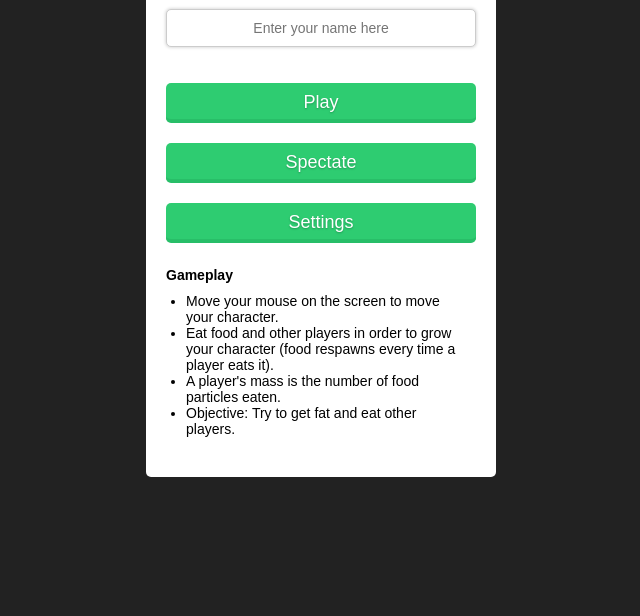
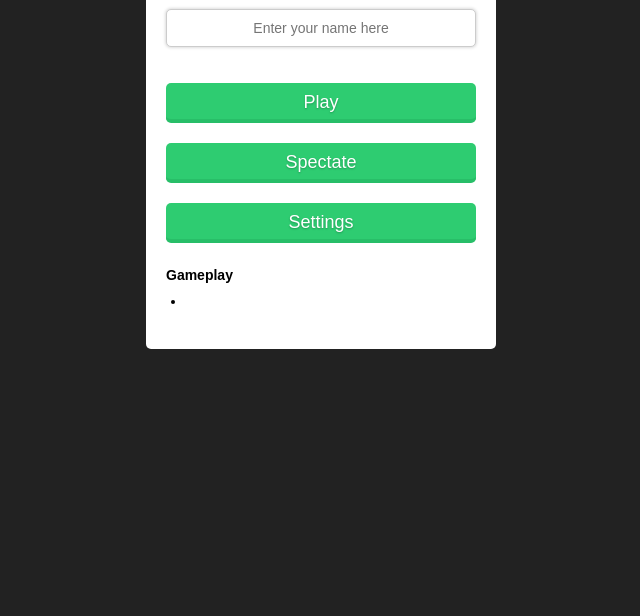
Before and after one commit to garbage-audit/agarIO, a website built with webpack: page src/client/index.html in a window 1280 px wide. Shown: the part 187-803 px from the top of the page, without its empty margins (319-959 px from the left). Built offline with nearby package versions, Linux system fonts and the light colour scheme.

Commit message:
Update index.html

```diff
--- a/src/client/index.html
+++ b/src/client/index.html
@@ -3,7 +3,7 @@
 <head>
     <!-- Meta Properties -->
     <meta charset="UTF-8">
-    <title>Open Agar</title>
+    <title>Clarence.io</title>
     <meta name="viewport" content="width=device-width, initial-scale=1.0, maximum-scale=1.0, minimum-scale=1.0, user-scalable=no">
     <!-- CSS -->
     <link rel="stylesheet" href="css/main.css" />
@@ -26,7 +26,7 @@
     </div>
     <div id="startMenuWrapper">
         <div id="startMenu">
-            <p>Open Agar</p>
+            <p>Clarence.IO</p>
             <input type="text" tabindex="0" autofocus placeholder="Enter your name here" id="playerNameInput" maxlength="25" />
             <b class="input-error">Nick must be alphanumeric characters only!</b>
             <br />
@@ -49,10 +49,8 @@
             <div id="instructions">
                 <h3>Gameplay</h3>
                 <ul>
-                    <li>Move your mouse on the screen to move your character.</li>
-                    <li>Eat food and other players in order to grow your character (food respawns every time a player eats it).</li>
-                    <li>A player's mass is the number of food particles eaten.</li>
-                    <li>Objective: Try to get fat and eat other players.</li>
+                    <li></li>
+
                 </ul>
             </div>
         </div>
```
